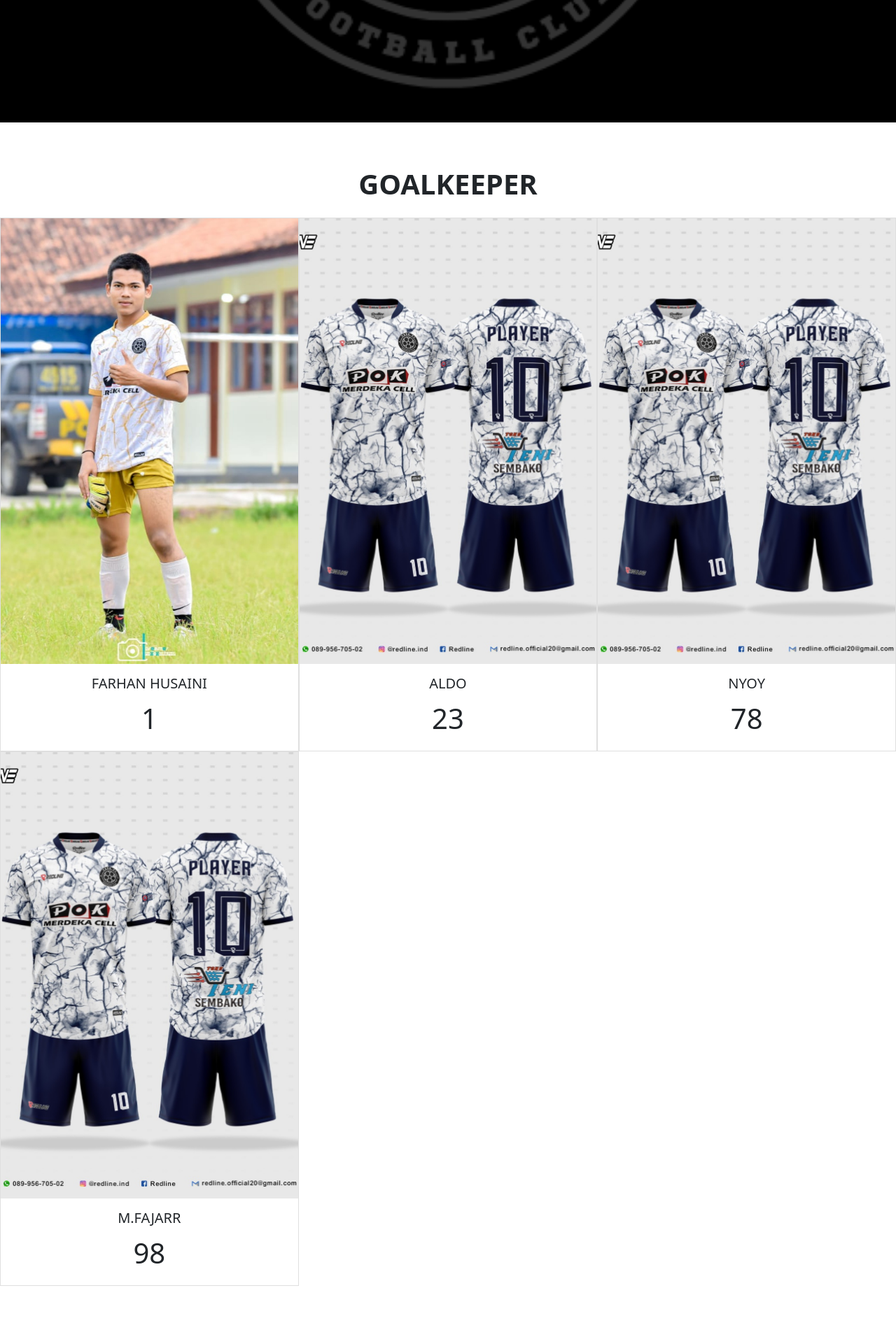
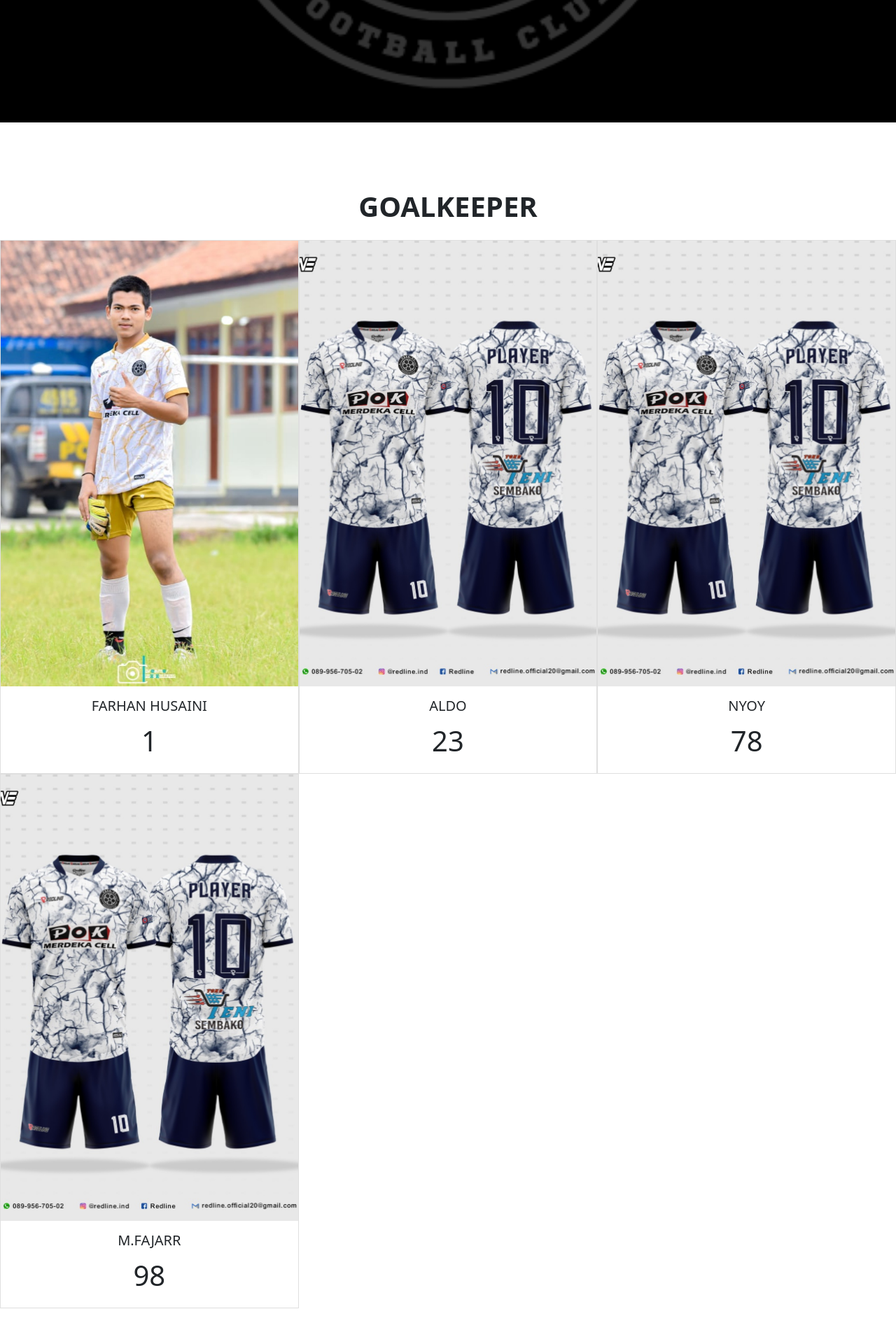
Before and after one commit to tesafc/www2, a Jekyll site: the page built from team.html, in a window 1280 px wide. Shown: the part 635-2546 px from the top of the page at 70% size. Built offline with Jekyll 4.4.1, drawn with Linux system fonts in a browser that asks for light colours.

Commit message:
Update team.html

```diff
--- a/team.html
+++ b/team.html
@@ -8,7 +8,7 @@
   <div class="row row-cols-2 row-cols-md-3 g-0">
     {% assign roles = site.data.team | group_by:"role" %}
     {% for role in roles %}
-      <h1 class="d-block w-100 pt-5 pb-3 mt-3 text-center text-uppercase fw-bold">{{ role.name }}</h1>
+      <h1 class="d-block w-100 pt-5 pb-3 mt-5 text-center text-uppercase fw-bold">{{ role.name }}</h1>
       {% for player in role.items %}
     <div class="col">
       <div class="card rounded-0 h-100">
```
